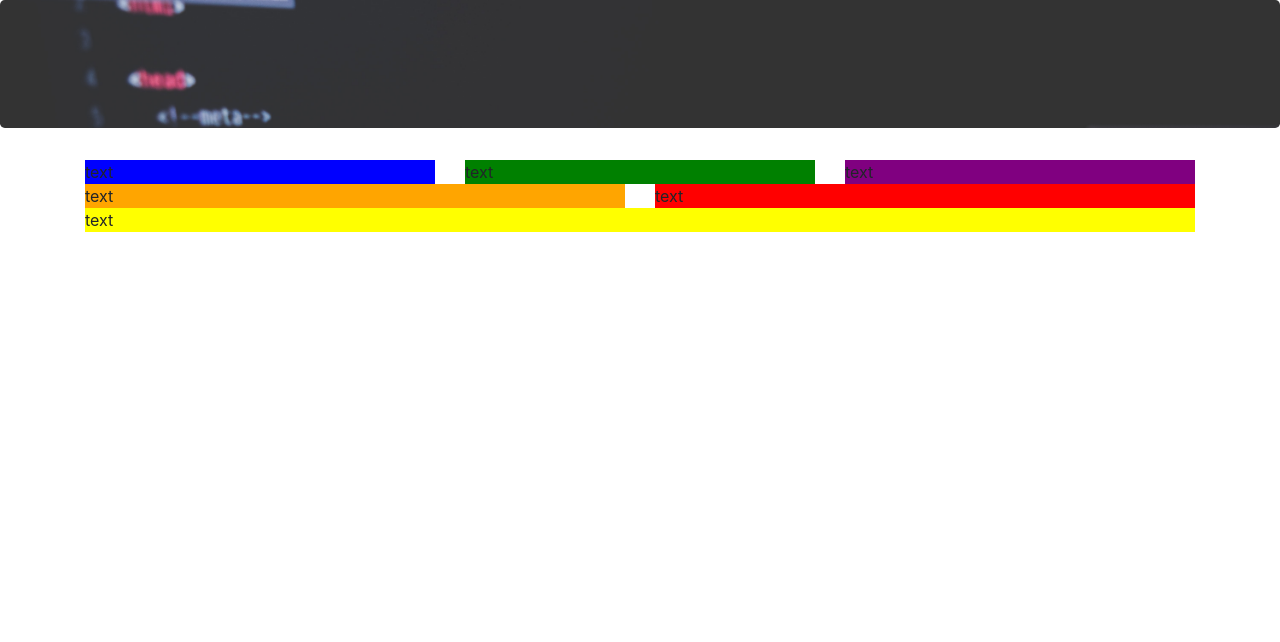
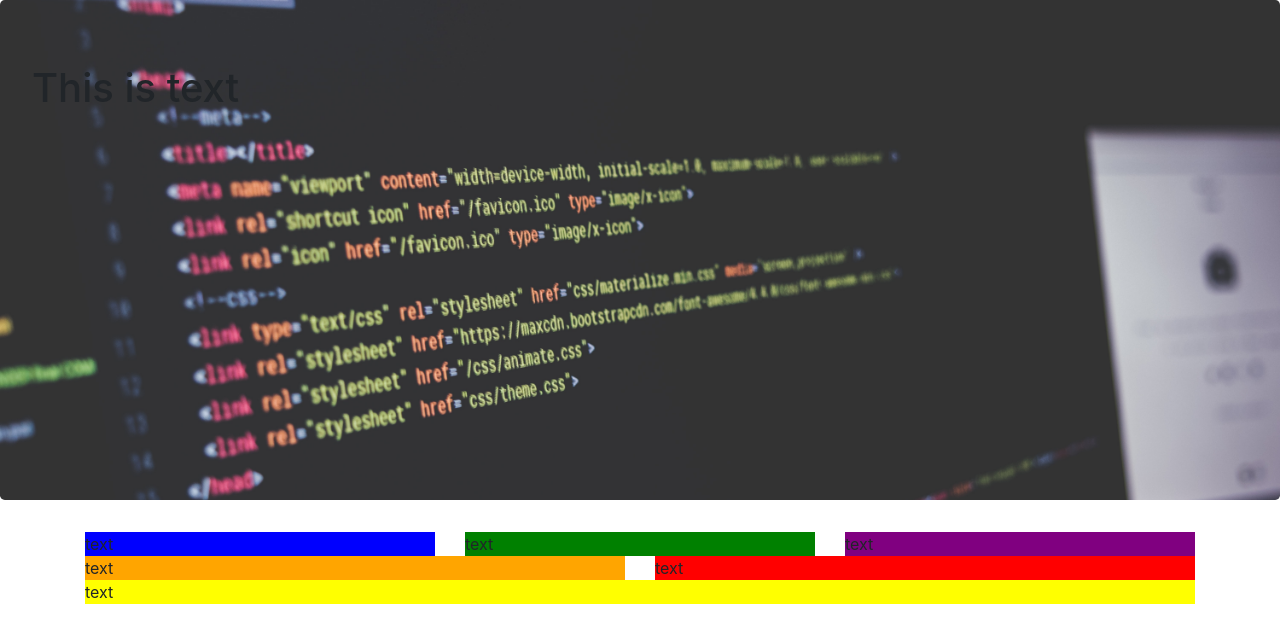
Before and after one commit to ohampton/projectBootstrapGrid, a plain HTML site: page index.html in a window 1280 px wide. Drawn offline with nearby package versions, Linux system fonts and the light colour scheme.

Commit message:
jumbotron fix

```diff
--- a/index.html
+++ b/index.html
@@ -18,7 +18,7 @@
 <body>
     <section>
         <div class="jumbotron">
-
+            <h1>This is text</h1>
         </div>
     </section>
 
--- a/style.css
+++ b/style.css
@@ -28,5 +28,5 @@
 .jumbotron {
     background: url("computerscreen.jpg");
     background-size: cover;
-    height: 100%;
+    height: 500px;
 }
```
